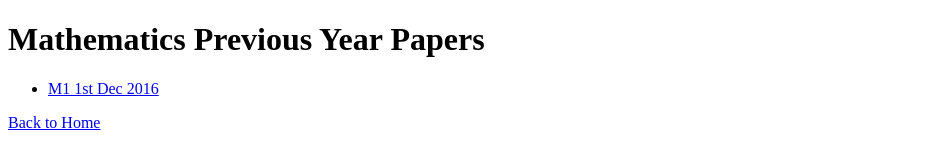
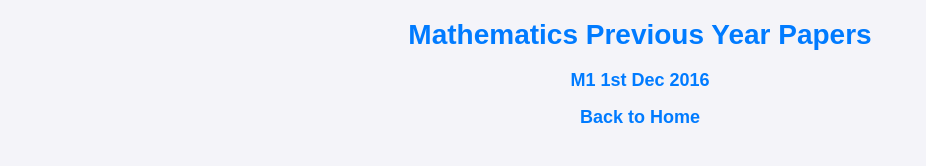
Before and after one commit to Arpi7-pareek/PYQs, a plain HTML site: page subjects/mathematics.html in a window 1280 px wide. Shown: the whole page, without its empty margins (0-926 px from the left). Drawn offline with Linux system fonts and the light colour scheme.

Commit message:
Update mathematics.html

```diff
--- a/subjects/mathematics.html
+++ b/subjects/mathematics.html
@@ -4,7 +4,7 @@
     <meta charset="UTF-8">
     <meta name="viewport" content="width=device-width, initial-scale=1.0">
     <title>Mathematics - Previous Year Papers</title>
-    <link rel="stylesheet" href="math-style.css">
+    <link rel="stylesheet" href="mathematics.css">
 </head>
 <body>
     <div class="container">
```
